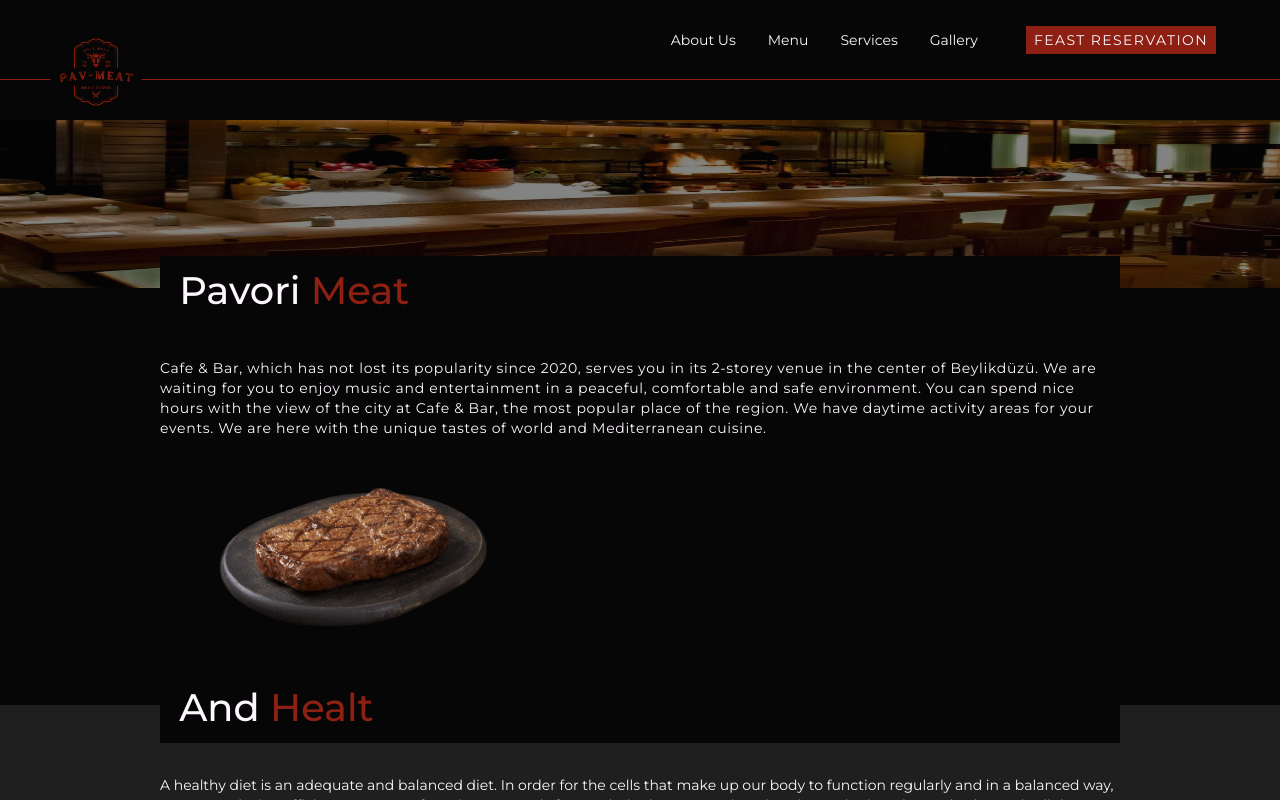
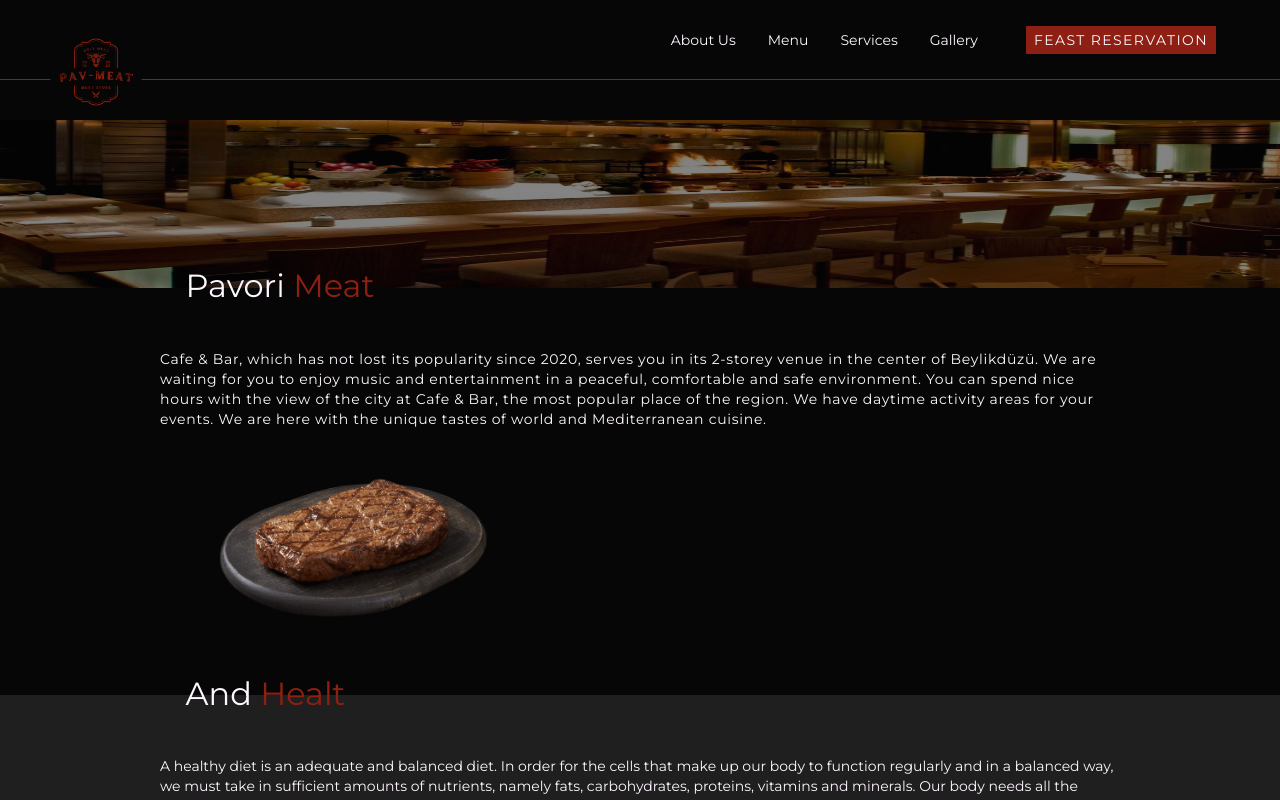
Before and after one commit to poyrazavsever/Restaurant-Website, a React (Create React App) app: page / in a window 1280 px wide. Built offline with nearby package versions, Linux system fonts and the light colour scheme.

Commit message:
chore: Main Title Update

```diff
--- a/src/Components/MainTitle.js
+++ b/src/Components/MainTitle.js
@@ -1,16 +1,16 @@
 import styled  from "styled-components"
 
 export const MainTitle = styled.h1`
-    font-size: 2.4rem;
-    font-weight: 500;
-    padding: 0.4rem 1.2rem;
-    width: 100%;
+    font-size: 2rem;
+    font-weight: 400;
+    padding: 0.4rem 1.6rem;
     position:relative;
     top:${props => props.top ? "-32px" :"0px"};
     text-align: ${props => props.center ? "center" : ""};
+    width: ${props => props.center ? "100%" : ""};
     display: inline-block;
     color: var(--white);
-    background-color:var(--primary);
+    background-color:${props => props.background ? "var(--primary)" : ""} ;
     span{
         color: var(--secondary);
     }
```
